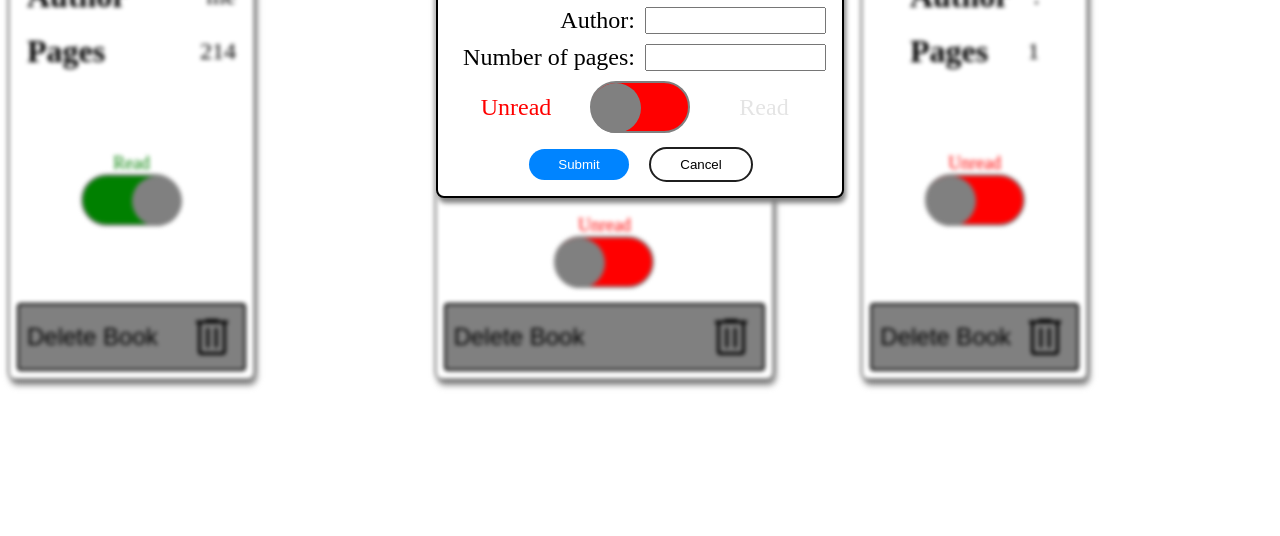
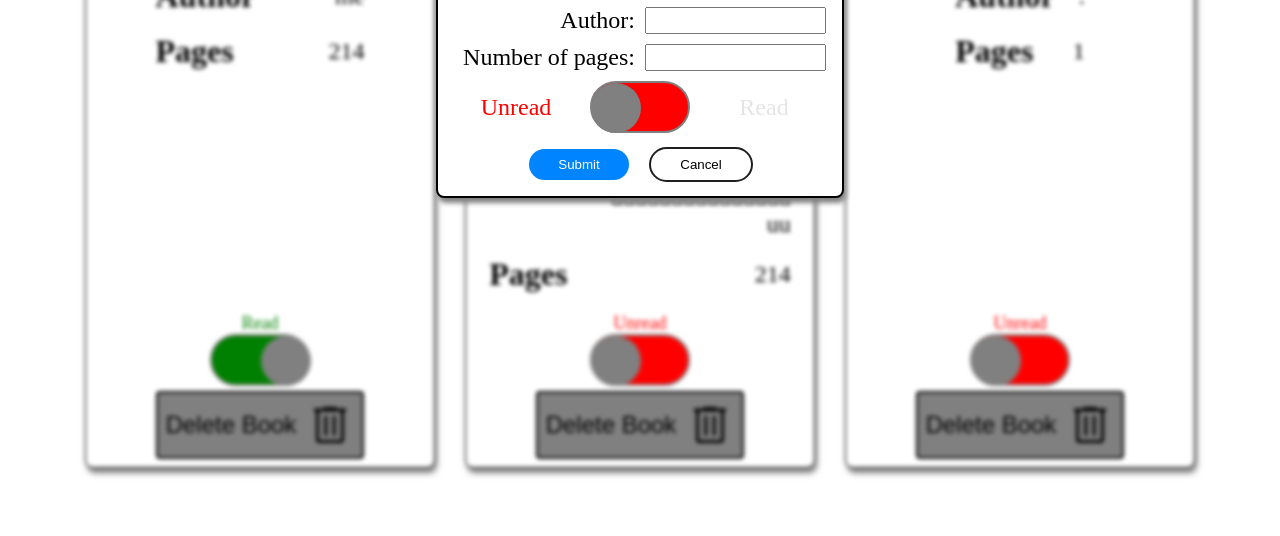
Before and after one commit to snaeem3/library, a website: page index.html in a window 1280 px wide. Shown: the part 264-800 px from the top of the page. Drawn offline with Linux system fonts and the light colour scheme.

Commit message:
Fix read/unread location for long book infos

```diff
--- a/script.js
+++ b/script.js
@@ -138,11 +138,9 @@ function displayLibrary() {
     readContainer.appendChild(readStatus);
     readContainer.appendChild(readSwitch);
     readContainer.appendChild(readLabel);
-    // bookDiv.appendChild(readStatus);
-    // bookDiv.appendChild(readSwitch);
-    // bookDiv.appendChild(readLabel);
+    readContainer.appendChild(deleteBtn);
     bookDiv.appendChild(readContainer);
-    bookDiv.appendChild(deleteBtn);
+    // bookDiv.appendChild(deleteBtn);
     contentDiv.appendChild(bookDiv);
     index += 1;
   });
@@ -163,7 +161,7 @@ console.log(myLibrary);
 const book1 = new Book('best book', 'me', 214, true);
 const book2 = new Book(
   'wwwwwwwwwwwwwwwwwwwwwwwwwwwwwwwwwwwwwwwwwwwwwwwwwwwwwwwwwwww',
-  'you',
+  'uuuuuuuuuuuuuuuuuuuuuuuuuuuuuuuuuuuuuuuuuuuuuuuuuuuuuuuuuuuuuu',
   214,
   false
 );
--- a/styles.css
+++ b/styles.css
@@ -138,18 +138,25 @@ input[type=checkbox]:checked ~ #read{
 }
 
 #content {
+    align-self: center;
     display: grid;
     grid-template-columns: 1fr 1fr 1fr;
+    justify-items: center;
+    column-gap: 30px;
+    row-gap: 30px;
+    /* background: rgb(255, 217, 0); */
+    /* width: 100%; */
+    padding: var(--section-padding);
     filter: blur(2px);
 }
 
 .bookDiv {
     padding: var(--section-padding);
-    margin: var(--section-margin);
     font-size: 18px;
     border: solid 1px black;
     border-radius: 8px;
-    width: fit-content;
+    background: white;
+    width: 350px;
     text-align: center;
     display: flex;
     flex-direction: column;
@@ -207,6 +214,7 @@ tr:first-child td {
     background-color: red;
     border-radius: 30px;
     border: 2px solid gray;
+    cursor: pointer;
 }
 
 /* After slide changes */
```
